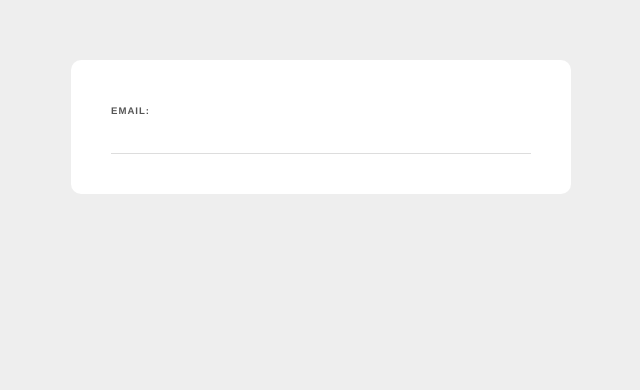
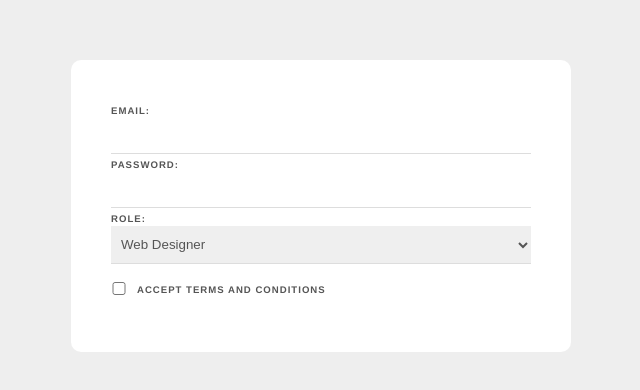
Before and after one commit to manelpz/web-form, a Vue app: page / in a window 1280 px wide. Shown: the top 390 px of the page, without its empty margins (319-959 px from the left). Built offline with nearby package versions, Linux system fonts and the light colour scheme.

Commit message:
adding inputs

```diff
--- a/src/components/signupForm.vue
+++ b/src/components/signupForm.vue
@@ -2,14 +2,35 @@
 <template>
   <form>
       <label>Email:</label>
-      <input type="email" required>
+      <input type="email" required v-model="email">
+      <label>Password:</label>
+      <input type="password" required v-model="password">
+
+      <label>Role:</label>
+      <select v-model="role">
+          <option value="developer">Web Developer</option>
+          <option value="designer">Web Designer</option>
+      </select>
+
+      <div class="terms">
+          <input type="checkbox" required v-model="terms">
+          <label >Accept terms and conditions</label>
+      </div>
+
   </form>
 </template>
 
 <script>
 
 export default {
-
+    data(){
+        return{
+            email:'',
+            password:'',
+            role:'designer',
+            terms:'false'
+        }
+    }
 }
 </script>
 
@@ -33,7 +54,7 @@
     font-weight: bold;
 }
 
-input{
+input, select{
     display: block;
     padding: 10px 6px;
     width: 100%;
@@ -43,5 +64,17 @@
     color: #555;
 }
 
+input[type="checkbox"]{
+    display: inline-block;
+    width: 16px;
+    margin: 0 10px 0 0;
+    position:relative;
+    top: 2px;
+}
+
+.terms {
+    padding:15px 0;
+}
+
 
 </style>
```
